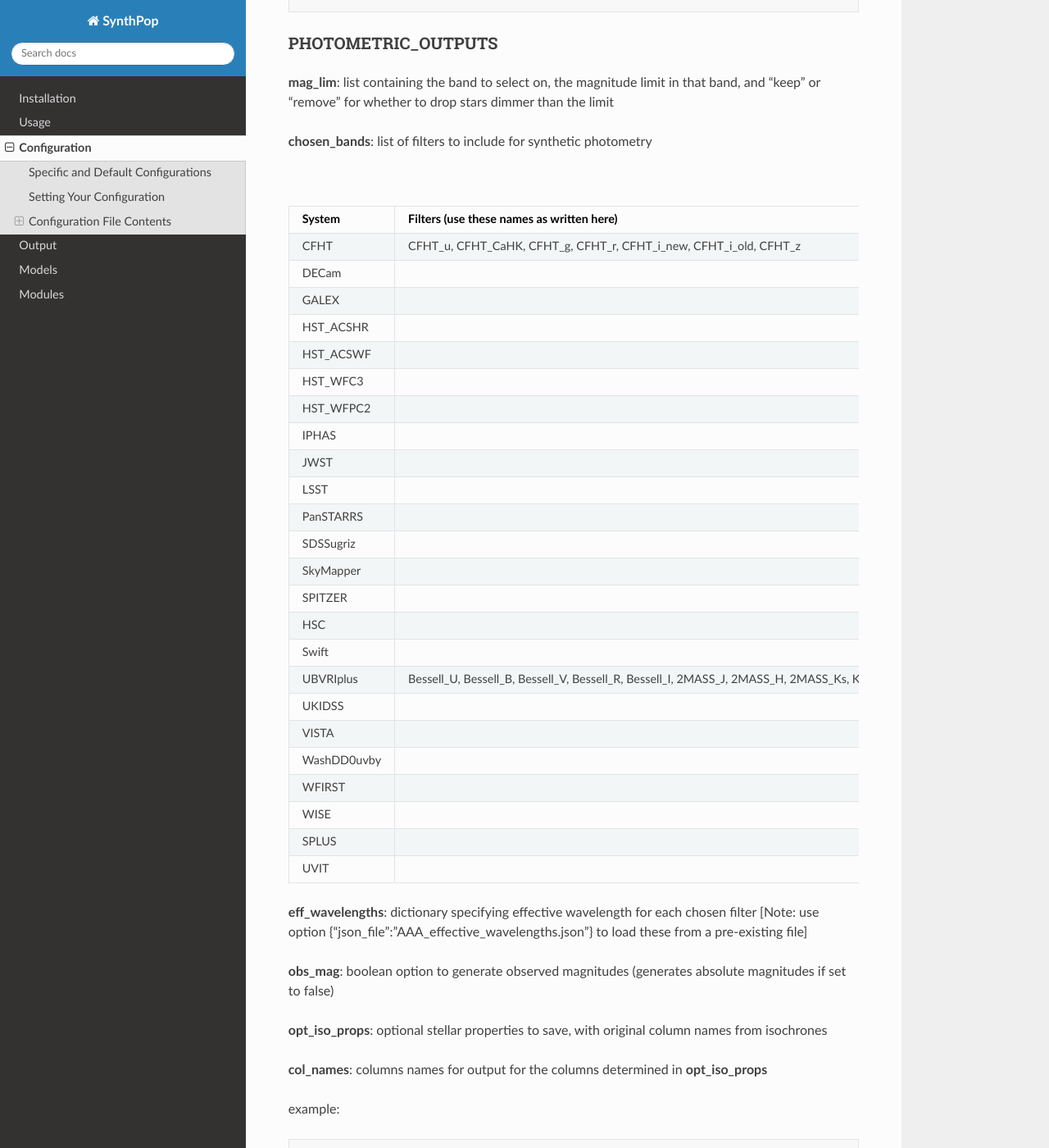
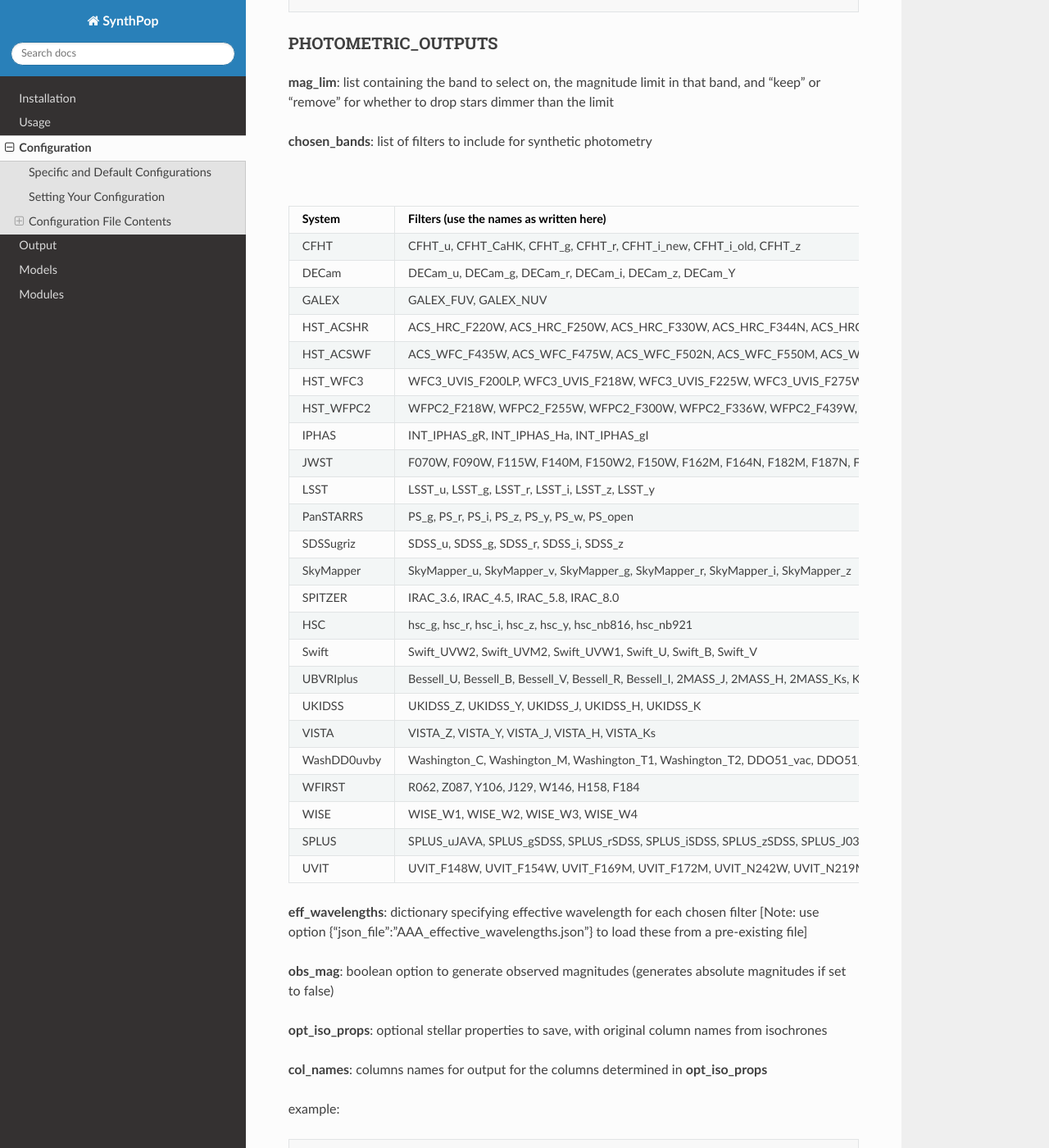
Before and after one commit to synthpop-galaxy/synthpop, a Sphinx documentation site: the page built from docs/source/configuration.rst, in a window 1280 px wide and 1400 px high, scrolled down 6590 px. Shown: the whole window at 82% size. Built offline with Sphinx 7.4.7 and the Read the Docs theme 3.1.0, drawn with Linux system fonts in a browser that asks for light colours.

Commit message:
Update configuration.rst

```diff
--- a/docs/source/configuration.rst
+++ b/docs/source/configuration.rst
@@ -278,55 +278,55 @@ PHOTOMETRIC_OUTPUTS
     :header-rows: 1
 
     * - System
-      - Filters (use these names as written here)
+      - Filters (use the names as written here)
     * - CFHT
       - CFHT_u, CFHT_CaHK, CFHT_g, CFHT_r, CFHT_i_new, CFHT_i_old, CFHT_z
     * - DECam
-      -
+      - DECam_u, DECam_g, DECam_r, DECam_i, DECam_z, DECam_Y
     * - GALEX
-      -
+      - GALEX_FUV, GALEX_NUV
     * - HST_ACSHR
-      -
+      - ACS_HRC_F220W, ACS_HRC_F250W, ACS_HRC_F330W, ACS_HRC_F344N, ACS_HRC_F435W, ACS_HRC_F475W, ACS_HRC_F502N, ACS_HRC_F550M, ACS_HRC_F555W, ACS_HRC_F606W, ACS_HRC_F625W, ACS_HRC_F658N, ACS_HRC_F660N, ACS_HRC_F775W, ACS_HRC_F814W, ACS_HRC_F850LP, ACS_HRC_F892N
     * - HST_ACSWF
-      -
+      - ACS_WFC_F435W, ACS_WFC_F475W, ACS_WFC_F502N, ACS_WFC_F550M, ACS_WFC_F555W, ACS_WFC_F606W, ACS_WFC_F625W, ACS_WFC_F658N, ACS_WFC_F660N, ACS_WFC_F775W, ACS_WFC_F814W, ACS_WFC_F850LP, ACS_WFC_F892N
     * - HST_WFC3
-      -
+      - WFC3_UVIS_F200LP, WFC3_UVIS_F218W, WFC3_UVIS_F225W, WFC3_UVIS_F275W, WFC3_UVIS_F280N, WFC3_UVIS_F300X, WFC3_UVIS_F336W, WFC3_UVIS_F343N, WFC3_UVIS_F350LP, WFC3_UVIS_F373N, WFC3_UVIS_F390M, WFC3_UVIS_F390W, WFC3_UVIS_F395N, WFC3_UVIS_F410M, WFC3_UVIS_F438W, WFC3_UVIS_F467M, WFC3_UVIS_F469N, WFC3_UVIS_F475W, WFC3_UVIS_F475X, WFC3_UVIS_F487N, WFC3_UVIS_F502N, WFC3_UVIS_F547M, WFC3_UVIS_F555W, WFC3_UVIS_F600LP, WFC3_UVIS_F606W, WFC3_UVIS_F621M, WFC3_UVIS_F625W, WFC3_UVIS_F631N, WFC3_UVIS_F645N, WFC3_UVIS_F656N, WFC3_UVIS_F657N, WFC3_UVIS_F658N, WFC3_UVIS_F665N, WFC3_UVIS_F673N, WFC3_UVIS_F680N, WFC3_UVIS_F689M, WFC3_UVIS_F763M, WFC3_UVIS_F775W, WFC3_UVIS_F814W, WFC3_UVIS_F845M, WFC3_UVIS_F850LP, WFC3_UVIS_F953N, WFC3_IR_F098M, WFC3_IR_F105W, WFC3_IR_F110W, WFC3_IR_F125W, WFC3_IR_F126N, WFC3_IR_F127M, WFC3_IR_F128N, WFC3_IR_F130N, WFC3_IR_F132N, WFC3_IR_F139M, WFC3_IR_F140W, WFC3_IR_F153M, WFC3_IR_F160W, WFC3_IR_F164N, WFC3_IR_F167N
     * - HST_WFPC2
-      -
+      - WFPC2_F218W, WFPC2_F255W, WFPC2_F300W, WFPC2_F336W, WFPC2_F439W, WFPC2_F450W, WFPC2_F555W, WFPC2_F606W, WFPC2_F622W, WFPC2_F675W, WFPC2_F791W, WFPC2_F814W, WFPC2_F850LP
     * - IPHAS
-      -
+      - INT_IPHAS_gR, INT_IPHAS_Ha, INT_IPHAS_gI
     * - JWST
-      -
+      - F070W, F090W, F115W, F140M, F150W2, F150W, F162M, F164N, F182M, F187N, F200W, F210M, F212N, F250M, F277W, F300M, F322W2, F323N, F335M, F356W, F360M, F405N, F410M, F430M, F444W, F460M, F466N, F470N, F480M
     * - LSST
-      -
+      - LSST_u, LSST_g, LSST_r, LSST_i, LSST_z, LSST_y
     * - PanSTARRS
-      -
+      - PS_g, PS_r, PS_i, PS_z, PS_y, PS_w, PS_open
     * - SDSSugriz
-      -
+      - SDSS_u, SDSS_g, SDSS_r, SDSS_i, SDSS_z
     * - SkyMapper
-      -
+      - SkyMapper_u, SkyMapper_v, SkyMapper_g, SkyMapper_r, SkyMapper_i, SkyMapper_z
     * - SPITZER
-      -
+      - IRAC_3.6, IRAC_4.5, IRAC_5.8, IRAC_8.0
     * - HSC
-      -
+      - hsc_g, hsc_r, hsc_i, hsc_z, hsc_y, hsc_nb816, hsc_nb921
     * - Swift
-      -
+      - Swift_UVW2, Swift_UVM2, Swift_UVW1, Swift_U, Swift_B, Swift_V
     * - UBVRIplus
       - Bessell_U, Bessell_B, Bessell_V, Bessell_R, Bessell_I, 2MASS_J, 2MASS_H, 2MASS_Ks, Kepler_Kp, Kepler_D51, Hipparcos_Hp, Tycho_B, Tycho_V, Gaia_G_DR2Rev, Gaia_BP_DR2Rev, Gaia_RP_DR2Rev, Gaia_G_MAW, Gaia_BP_MAWb, Gaia_BP_MAWf, Gaia_RP_MAW, TESS, Gaia_G_EDR3, Gaia_BP_EDR3, Gaia_RP_EDR3
     * - UKIDSS
-      -
+      - UKIDSS_Z, UKIDSS_Y, UKIDSS_J, UKIDSS_H, UKIDSS_K
     * - VISTA
-      -
+      - VISTA_Z, VISTA_Y, VISTA_J, VISTA_H, VISTA_Ks
     * - WashDD0uvby
-      -
+      - Washington_C, Washington_M, Washington_T1, Washington_T2, DDO51_vac, DDO51_f31, Stromgren_u, Stromgren_v, Stromgren_b, Stromgren_y
     * - WFIRST
-      -
+      - R062, Z087, Y106, J129, W146, H158, F184
     * - WISE
-      -
+      - WISE_W1, WISE_W2, WISE_W3, WISE_W4
     * - SPLUS
-      -
+      - SPLUS_uJAVA, SPLUS_gSDSS, SPLUS_rSDSS, SPLUS_iSDSS, SPLUS_zSDSS, SPLUS_J0340, SPLUS_J0378, SPLUS_J0395, SPLUS_J0410, SPLUS_J0515, SPLUS_J0660, SPLUS_J0861
     * - UVIT
-      -
+      - UVIT_F148W, UVIT_F154W, UVIT_F169M, UVIT_F172M, UVIT_N242W, UVIT_N219M, UVIT_N245M, UVIT_N263M, UVIT_N279N
 
 **eff_wavelengths**: dictionary specifying effective wavelength for each chosen filter [Note: use option {"json_file":"AAA_effective_wavelengths.json"} to load these from a pre-existing file]
 
```
